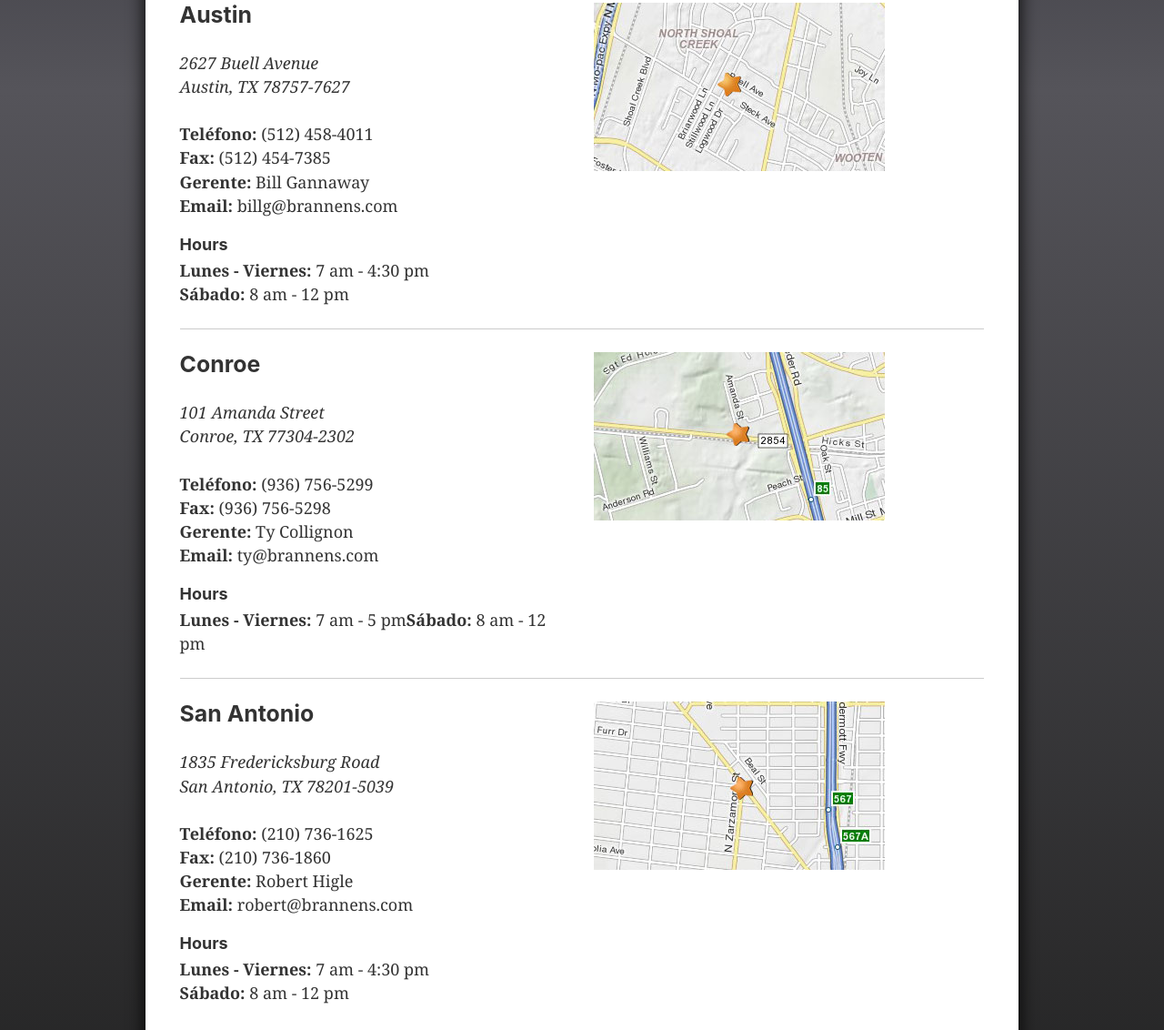
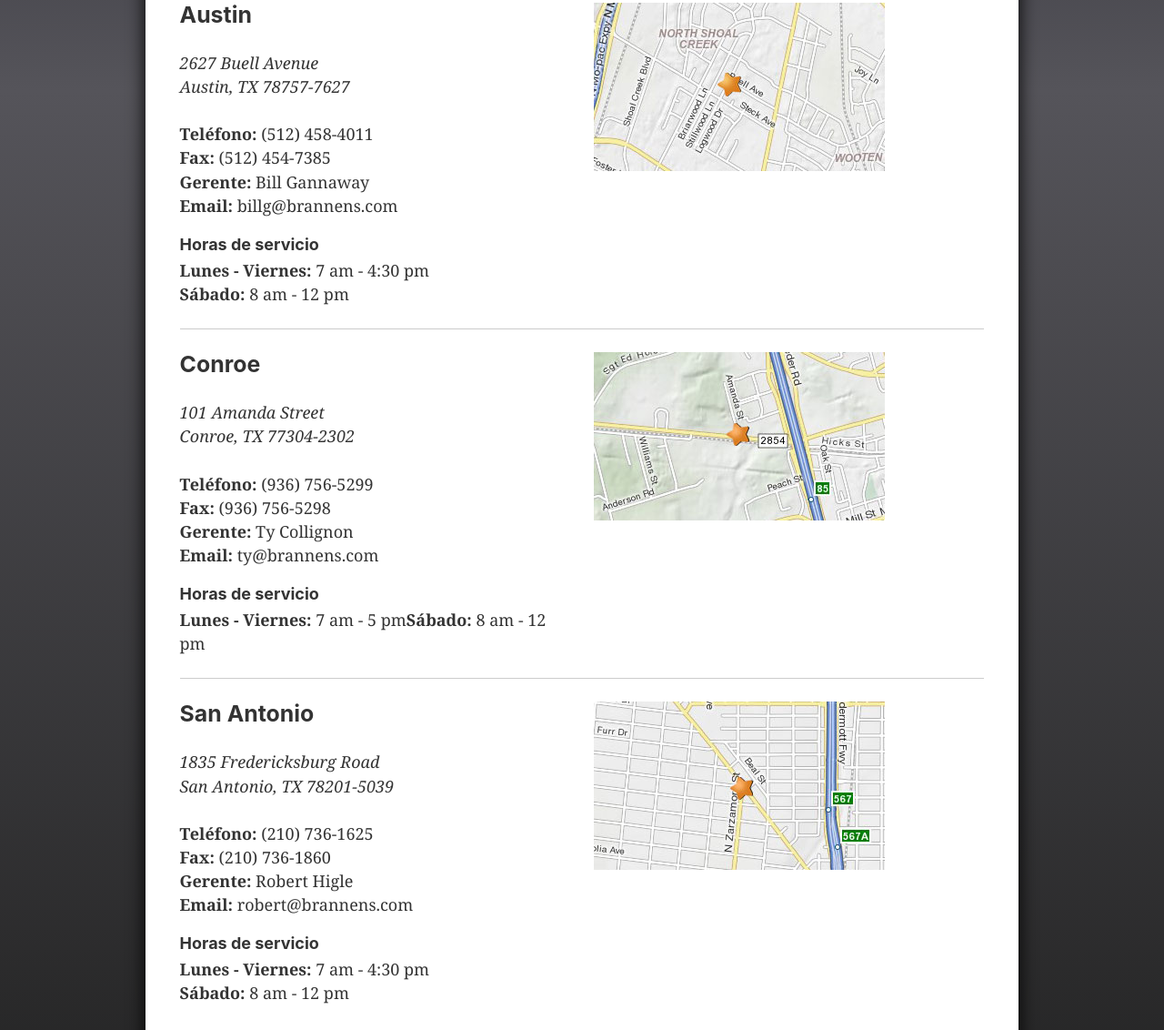
Before and after one commit to 8ctopotamus/brannens-gatsby, a Gatsby site: page /es/contacto in a window 1280 px wide. Shown: the part 404-1536 px from the top of the page at 91% size. Built offline with nearby package versions, Linux system fonts and the light colour scheme; Gatsby itself is replaced by a stand-in of ours.

Commit message:
Updated contact page text

```diff
--- a/src/pages/es/contacto.js
+++ b/src/pages/es/contacto.js
@@ -29,7 +29,7 @@
           <strong>Fax:</strong> (512) 454-7385<br/>
           <strong>Gerente:</strong> Bill Gannaway<br/>
           <strong>Email:</strong> billg@brannens.com
-          <h4>Hours</h4>
+          <h4>Horas de servicio</h4>
           <strong>Lunes - Viernes:</strong> 7 am - 4:30 pm<br/>
           <strong>Sábado:</strong> 8 am - 12 pm
         </div>
@@ -54,7 +54,7 @@
           <strong>Fax:</strong> (936) 756-5298<br/>
           <strong>Gerente:</strong> Ty Collignon<br/>
           <strong>Email:</strong> ty@brannens.com<br/>
-          <h4>Hours</h4>
+          <h4>Horas de servicio</h4>
           <strong>Lunes - Viernes:</strong> 7 am - 5 pm
           <strong>Sábado:</strong> 8 am - 12 pm
         </div>
@@ -78,7 +78,7 @@
           <strong>Fax:</strong> (210) 736-1860<br/>
           <strong>Gerente:</strong> Robert Higle<br/>
           <strong>Email:</strong> robert@brannens.com<br/>
-          <h4>Hours</h4>
+          <h4>Horas de servicio</h4>
           <strong>Lunes - Viernes:</strong> 7 am - 4:30 pm<br/>
           <strong>Sábado:</strong> 8 am - 12 pm
         </div>
```
